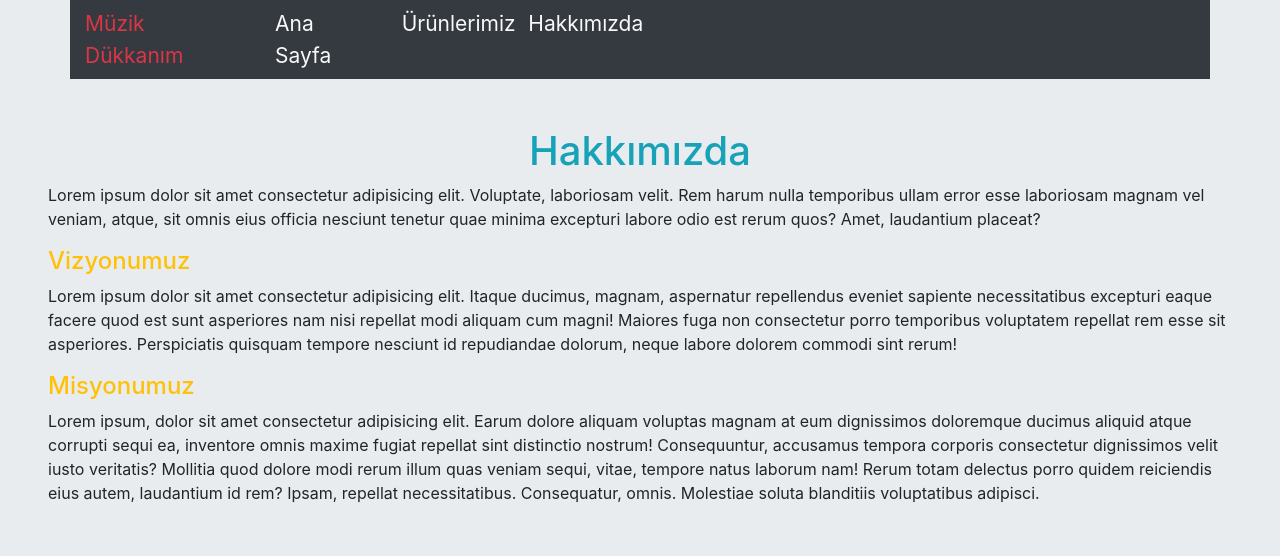
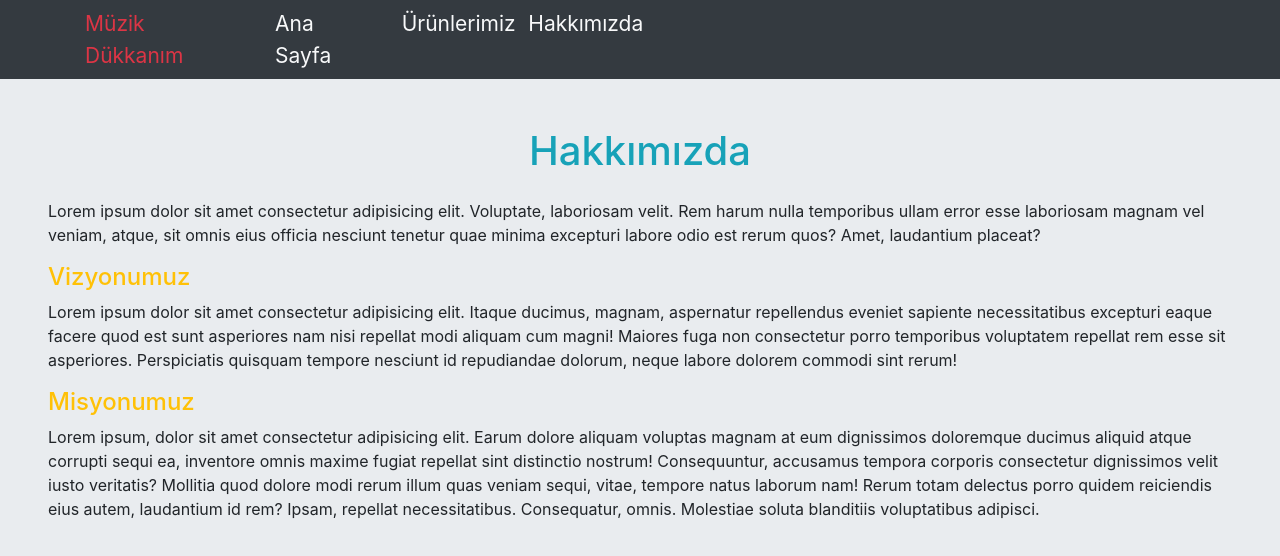
Before and after one commit to serdarsarbak/bootstrap--dev1, a plain HTML site: page Hakkımızda.html in a window 1280 px wide. Drawn offline with nearby package versions, Linux system fonts and the light colour scheme.

Commit message:
correction

```diff
--- a/Hakkımızda.html
+++ b/Hakkımızda.html
@@ -11,8 +11,8 @@
 
   </head>
   <body style="background-color:#E9ECEF">
-
-    <main class="container bg-dark pt-2 pb-2">
+    <div class="bg-dark">
+    <main class="container pt-2 pb-2">
         <div class="row">
             <div class="col-sm-8">
                 <div class="row">
@@ -32,9 +32,10 @@
             </div>
         </div>
     </main>
+    </div>
 
     <h1 class="d-flex justify-content-center mt-5 text-info">Hakkımızda</h1>
-    <p class="ml-5 mr-5">Lorem ipsum dolor sit amet consectetur adipisicing elit. Voluptate, laboriosam velit. Rem harum nulla temporibus ullam error esse laboriosam magnam vel veniam, atque, sit omnis eius officia nesciunt tenetur quae minima excepturi labore odio est rerum quos? Amet, laudantium placeat?</p>
+    <p class="ml-5 mr-5 mt-4">Lorem ipsum dolor sit amet consectetur adipisicing elit. Voluptate, laboriosam velit. Rem harum nulla temporibus ullam error esse laboriosam magnam vel veniam, atque, sit omnis eius officia nesciunt tenetur quae minima excepturi labore odio est rerum quos? Amet, laudantium placeat?</p>
     <h4 class="text-warning ml-5">Vizyonumuz</h4>
     <p class="ml-5 mr-5">Lorem ipsum dolor sit amet consectetur adipisicing elit. Itaque ducimus, magnam, aspernatur repellendus eveniet sapiente necessitatibus excepturi eaque facere quod est sunt asperiores nam nisi repellat modi aliquam cum magni! Maiores fuga non consectetur porro temporibus voluptatem repellat rem esse sit asperiores. Perspiciatis quisquam tempore nesciunt id repudiandae dolorum, neque labore dolorem commodi sint rerum!</p>
     <h4 class="text-warning ml-5">Misyonumuz</h4>
```
Also changed, not shown: index.html (+3 -2 lines), Ürünlerimiz.html (+2 -0 lines).
